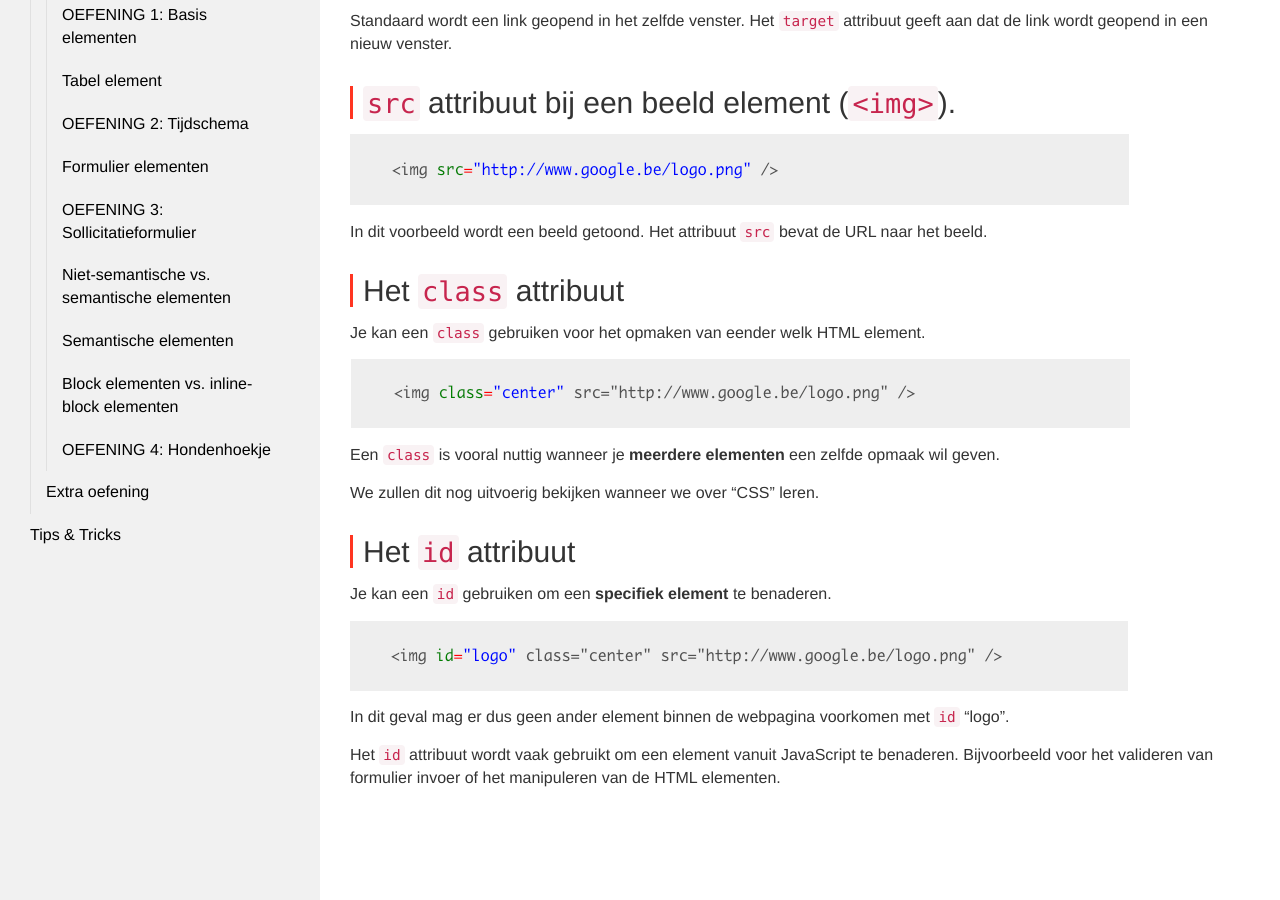
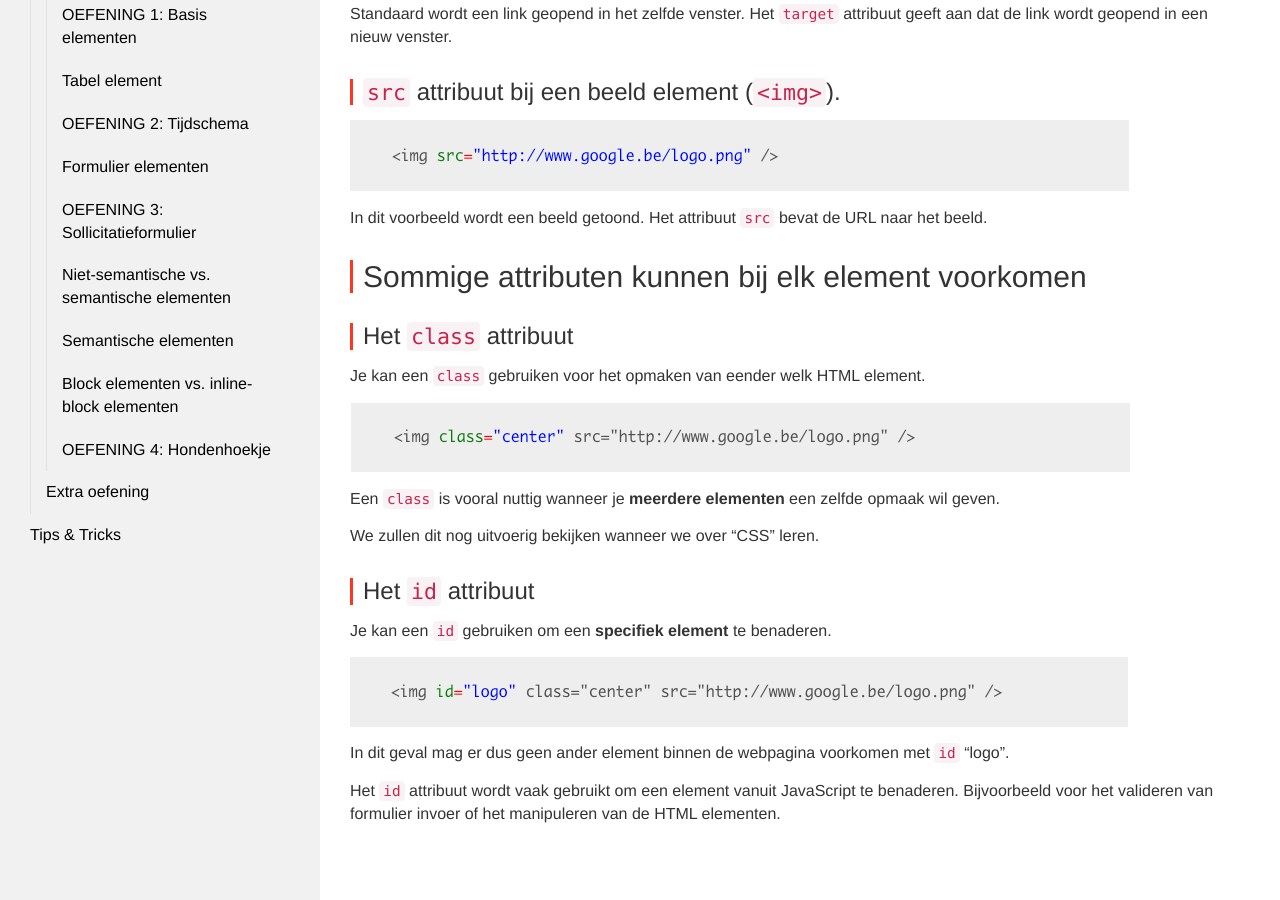
Before and after one commit to Syntra-Brussel/webdesign, a Jekyll site: the page built from html/elementen/attributen.md, in a window 1280 px wide and 900 px high, scrolled down 509 px. Built offline with Jekyll 4.4.1, drawn with Linux system fonts in a browser that asks for light colours; nearby versions of some CDN libraries; a script that is not in the unit is left out.

Commit message:
Update attributen.md

```diff
--- a/html/elementen/attributen.md
+++ b/html/elementen/attributen.md
@@ -10,7 +10,7 @@ Elementen hebben doorgaans attributen om extra eigenschappen aan het element toe
 
 Een attribuut bestaat uit een <span style="color: green">naam</span>, een <span style="color: red">=</span> en vervolgens een <span style="color: blue">waarde</span> tussen dubbele quotes.
 
-## <code>href</code> en <code>target</code> attributen bij een link element (<code>&lt;a&gt;</code>).
+### <code>href</code> en <code>target</code> attributen bij een link element (<code>&lt;a&gt;</code>).
 <img src="{{ '/html/elementen/images/attributen_1.png' | relative_url}}" />
 
 In dit voorbeeld wordt een link getoond (een “<strong>a</strong>nchor”). De waarde van het <code>href</code> attribuut is de URL die wordt geopend als je er klikt.
@@ -19,12 +19,13 @@ In dit voorbeeld wordt een link getoond (een “<strong>a</strong>nchor”). De
 
 Standaard wordt een link geopend in het zelfde venster. Het <code>target</code> attribuut geeft aan dat de link wordt geopend in een nieuw venster.
 
-## <code>src</code> attribuut bij een beeld element (<code>&lt;img&gt;</code>).
+### <code>src</code> attribuut bij een beeld element (<code>&lt;img&gt;</code>).
 <img src="{{ '/html/elementen/images/attributen_3.png' | relative_url}}" />
 
 In dit voorbeeld wordt een beeld getoond. Het attribuut <code>src</code> bevat de URL naar het beeld.
 
-## Het <code>class</code> attribuut
+## Sommige attributen kunnen bij elk element voorkomen
+### Het <code>class</code> attribuut
 Je kan een <code>class</code> gebruiken voor het opmaken van eender welk HTML element.
 
 <img src="{{ '/html/elementen/images/attributen_4.png?v=1' | relative_url}}" />
@@ -33,7 +34,7 @@ Een <code>class</code> is vooral nuttig wanneer je <strong>meerdere elementen</s
 
 We zullen dit nog uitvoerig bekijken wanneer we over "CSS" leren.
 
-## Het <code>id</code> attribuut
+### Het <code>id</code> attribuut
 
 Je kan een <code>id</code> gebruiken om een <strong>specifiek element</strong> te benaderen.
 
```
